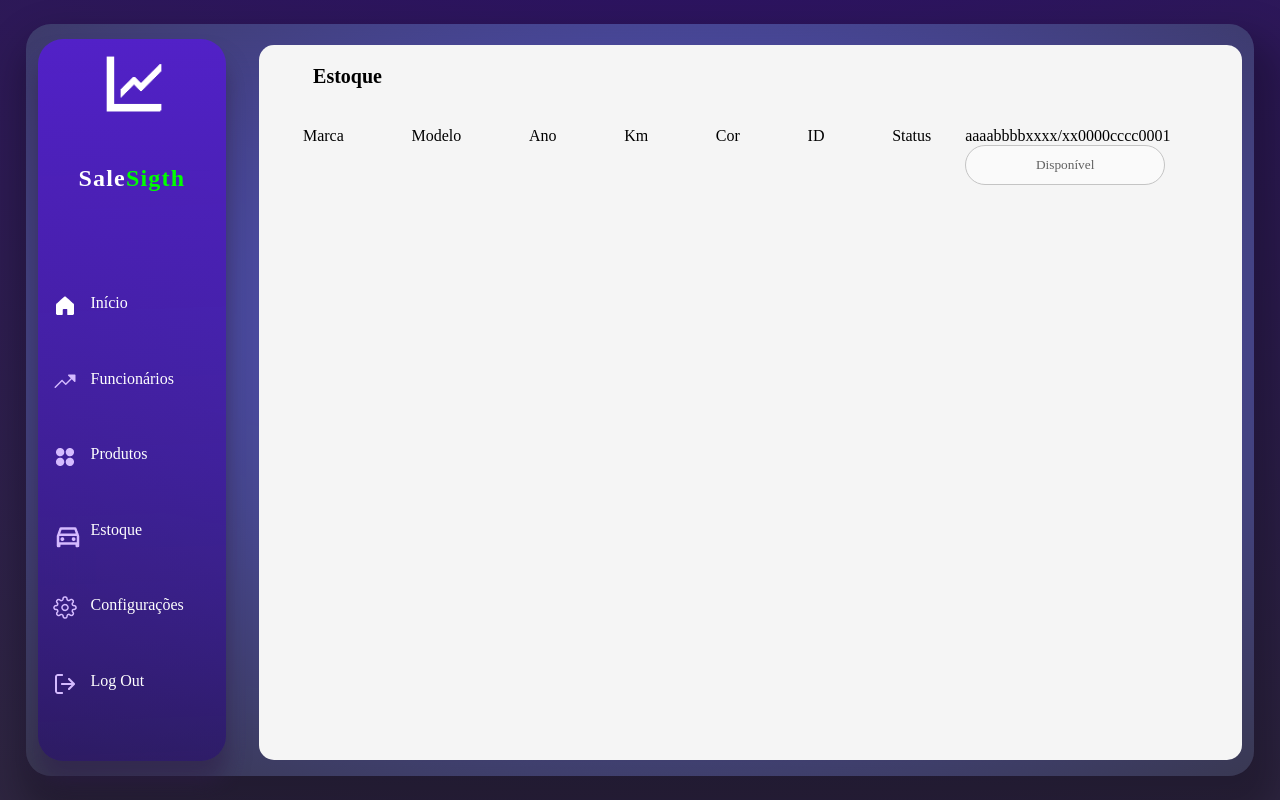
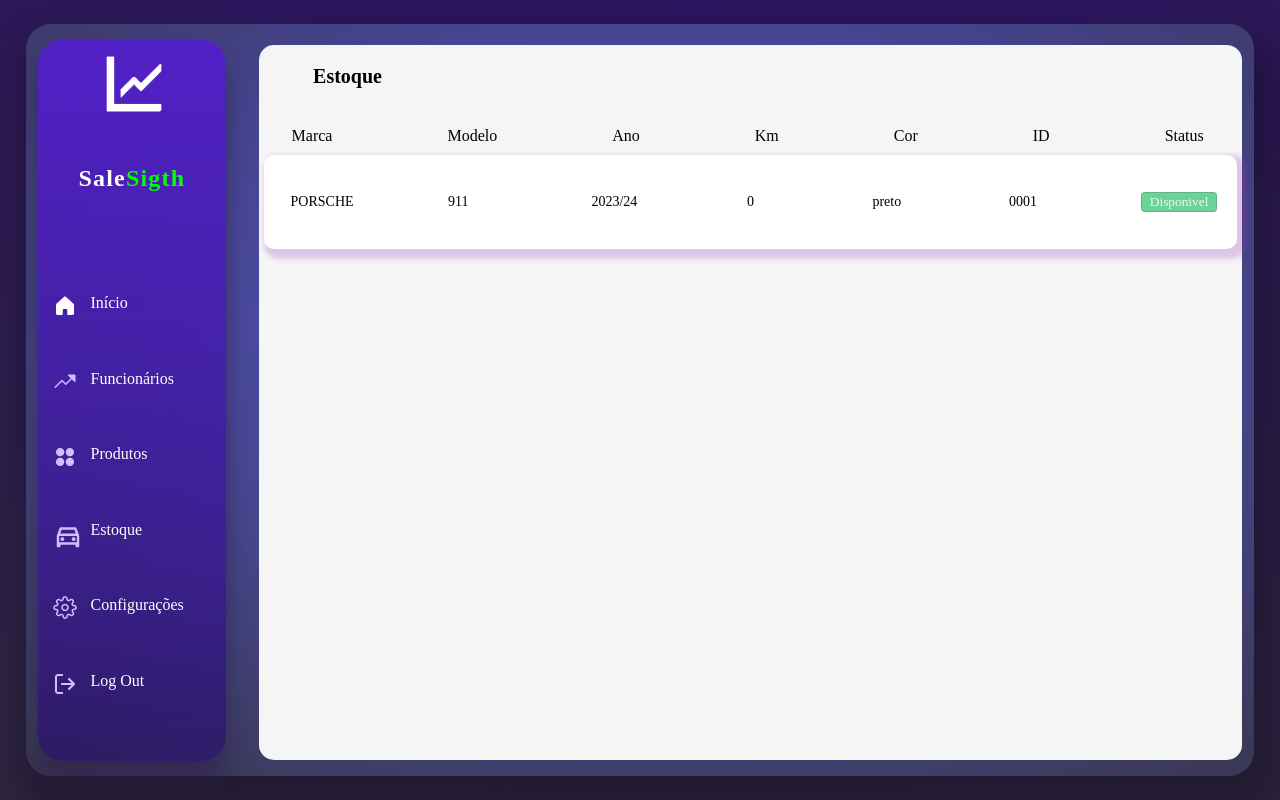
Before and after one commit to arthurvp1/SA2Fase, a React app: page /maisVendidos in a window 1280 px wide. Built offline with nearby package versions, Linux system fonts and the light colour scheme; the HTML template or start-up script is replaced by a standard one; a web font is replaced by a local one.

Commit message:
estocado

```diff
--- a/src/components/ProdutoEstoque.css
+++ b/src/components/ProdutoEstoque.css
@@ -1,13 +1,86 @@
 .spanDados{
     overflow-wrap:break-word ;
-    font-size: 14px
+    font-size: 14px;
+
 
 }
 .btnStatus{
     background-color: rgb(108, 211, 151);
-    width: 80%;
-    height: 5%;
-    border-radius: 5px;
+    width: 65%;
+    height: 4%;
+    border-radius: 2px;
     color: rgba(255, 255, 255, 0.87);
     border: 1px solid rgba(53, 53, 53, 0.877);
 }
+.produtos-componente{
+    display: flex;
+    align-items: center;
+    width: 100%;
+    flex-direction: row;
+    gap: 20px;
+    justify-content: space-around;
+}
+.div-marca{
+    width: 14.2%;
+    display: flex;
+    align-items: center;
+    justify-content: center;
+}
+.div-modelo{
+    width: 14.2%;
+    display: flex;
+    align-items: center;
+    justify-content: center;
+}
+.div-ano{
+    width: 14.2%;
+    display: flex;
+    align-items: center;
+    justify-content: center;
+    padding-top: 10px;
+    padding-left: 20px;
+}
+.div-km{
+    width: 14.2%;
+    display: flex;
+    align-items: center;
+    justify-content: center;
+    padding-top: 10px;
+}
+.div-cor{
+    width: 14.2%;
+    display: flex;
+    align-items: center;
+    justify-content: center;
+    padding-top: 10px;
+}
+.div-id{
+    width: 14.2%;
+    display: flex;
+    align-items: center;
+    justify-content: center;
+    padding-right: 20px;
+}
+.div-status{
+    width: 14.2%;
+    display: flex;
+    align-items: center;
+    justify-content: center;
+    padding-top: 10px;
+}
+.btnStatus1{
+    background-color: rgb(108, 211, 151);
+    width: 65%;
+    height: 4%;
+    border-radius: 4px;
+    color: rgba(255, 255, 255, 0.87);
+    border: 1px solid rgba(53, 53, 53, 0.185);
+}
+.btnStatus2{
+    background-color: rgb(233, 87, 68);
+    width: 65%;
+    height: 4%;
+    border-radius: 4px;
+    color: rgba(255, 255, 255, 0.87);
+    border: 1px solid rgba(53, 53, 53, 0.185);
+}
--- a/src/components/ProdutoEstoque.jsx
+++ b/src/components/ProdutoEstoque.jsx
@@ -1,21 +1,36 @@
-import React from 'react'
+import React, { useState } from 'react'
+import './ProdutoEstoque.css'
 
 function ProdutoEstoque() {
+  const [btnStatus, setBtnStatus] = useState('btnStatus1')
+  const [btnEscrita, setBtnEscrita] = useState('Disponivel')
+
+  function alteratBtnStatus() {
+
+    if(btnStatus === 'btnStatus2'){
+      setBtnEscrita('Disponível')
+      setBtnStatus('btnStatus1')
+    }
+    if(btnStatus === 'btnStatus1') {
+      setBtnEscrita('Reservado')
+      setBtnStatus('btnStatus2')
+    }
+  }
   return (
-    <div className='componenteProduto-Container'>
 
-        <div className='produto-componente'>
-        <span className='spanDados'>aaaa</span>
-        <span className='spanDados'>bbbb</span>
-        <span className='spanDados'>xxxx/xx</span>
-        <span className='spanDados'>0000</span>
-        <span className='spanDados'>cccc</span>
-        <span className='spanDados'>0001</span>
-        <button className='btnStatus'>Disponível</button>
+        <div className='produtos-componente'>
+
+        <div className="div-marca"><span className='spanDados'>PORSCHE</span></div>
+        <div className="div-modelo"><span className='spanDados'>911</span></div>
+        <div className="div-ano"><span className='spanDados'>2023/24</span></div>
+        <div className="div-km"><span className='spanDados'>0</span></div>
+        <div className="div-cor"><span className='spanDados'>preto</span></div>
+        <div className="div-id"><span className='spanDados'>0001</span></div>
+        <div className="div-status"><button className={btnStatus} onClick={alteratBtnStatus}>{btnEscrita}</button></div>
 
         </div>
 
-    </div>
+
   )
 }
 
--- a/src/pages/MaisVendidos.css
+++ b/src/pages/MaisVendidos.css
@@ -40,14 +40,12 @@
 }
 .dadosEstoque{
     font-size: 16px;
-    margin-left: 10px;
     margin-bottom: 5px;
-    flex-direction: line;
+    flex-direction: column;
     display: flex;
-    /* gap: 120px; */
-    justify-content: space-around;
+    justify-content:flex-start;
+    align-items: center;
     margin-top: 20px;
-    /* margin-left: 5px; */
     width: 100%;
     height: 100%;
 }
@@ -58,10 +56,23 @@
     align-items: center;
     height: 100%;
     width: 10%;
-    gap: 15px;
+    gap: 2px;
 }
 .header-estoque{
     display: flex;
-    justify-content: space-around;
     width: 100%;
+    margin-bottom: 10px;
+    gap: 115px;
+    padding-left: 65px;
 }
+.componente-produtoEstoque{
+    width: 99%;
+    height: 15%;
+    display: flex;
+    align-items: center;
+    justify-content: center;
+    background-color: white;
+    border-radius: 10px;
+    box-shadow: 5px 5px 5px 5px rgba(161, 60, 192, 0.25);
+
+}
--- a/src/pages/MaisVendidos.jsx
+++ b/src/pages/MaisVendidos.jsx
@@ -29,7 +29,12 @@ function MaisVendidos() {
               <label htmlFor="">Status</label>
 
             </div>
+
+            <div className='componente-produtoEstoque'>
+
             <ProdutoEstoque/>
+
+            </div>
 
             </div>
         </div>
```
